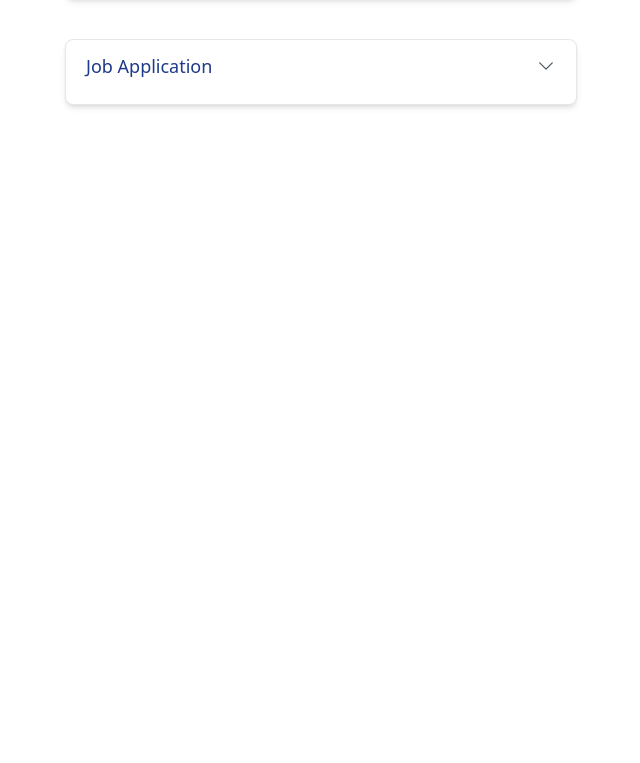
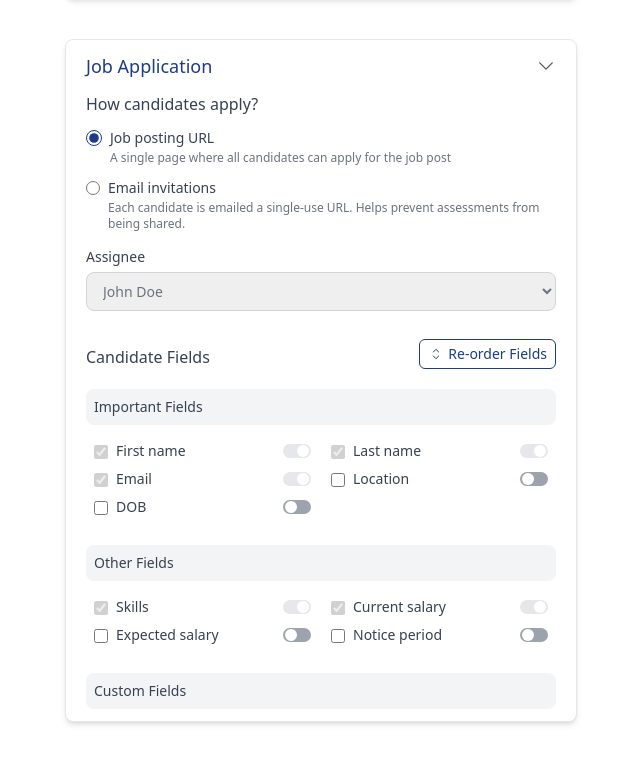
Before and after one commit to jibranjan/tanstack-form, a React (Vite) app: page / in a window 1280 px wide. Shown: the part 2055-2818 px from the top of the page, without its empty margins (215-855 px from the left). Before the commit the page ends 2240 px from the top, so only its background shows below. Built offline with nearby package versions, Linux system fonts and the light colour scheme.

Commit message:
add job-application data

```diff
--- a/src/Form.tsx
+++ b/src/Form.tsx
@@ -11,6 +11,7 @@ function Form() {
             showCompanyAbout: false,
             visaSponsorship: 'Not applicable',
             hasTravelRequirements: 'Yes',
+            howCandidatesApply: 'job-posting-url',
         },
         onSubmit: async ({ value }) => {
           console.log(value)
--- a/src/job-application-tab/job-application.tsx
+++ b/src/job-application-tab/job-application.tsx
@@ -5,10 +5,174 @@ interface JobApplicationProps {
 }
 
 function JobApplication({ form }: JobApplicationProps) {
+    const applicationOptions = [
+        {
+            id: 'job-posting-url',
+            title: 'Job posting URL',
+            description: 'A single page where all candidates can apply for the job post'
+        },
+        {
+            id: 'email-invitations',
+            title: 'Email invitations',
+            description: 'Each candidate is emailed a single-use URL. Helps prevent assessments from being shared.'
+        }
+    ];
+
+    const [fields, setFields] = useState<FieldType[]>([
+        // Important Fields
+        { id: 'first-name', name: 'First name', isMandatory: true, section: 'important' },
+        { id: 'last-name', name: 'Last name', isMandatory: true, section: 'important' },
+        { id: 'email', name: 'Email', isMandatory: true, section: 'important' },
+        { id: 'location', name: 'Location', isMandatory: false, section: 'important' },
+        { id: 'dob', name: 'DOB', isMandatory: false, section: 'important' },
+
+        // Other Fields
+        { id: 'skills', name: 'Skills', isMandatory: true, section: 'other' },
+        { id: 'current-salary', name: 'Current salary', isMandatory: true, section: 'other' },
+        { id: 'expected-salary', name: 'Expected salary', isMandatory: false, section: 'other' },
+        { id: 'notice-period', name: 'Notice period', isMandatory: false, section: 'other' },
+    ]);
+
+    const renderFieldSection = (section: 'important' | 'other') => {
+        return (
+            <div className="grid grid-cols-2 gap-x-5 gap-y-2 p-2">
+                {fields.filter((fld) => fld.section === section).map((fld) => (
+                    <div className="flex items-center justify-between gap-2 col-span-1">
+                        <form.Field
+                            name={`${section}-field-${fld.id}`}
+                            children={(field: any) => {
+                                return (
+                                    <label key={fld.id} htmlFor={`${fld.id}-checkbox`} className="text-sm text-gray-700 font-light flex items-center gap-2">
+                                        <input
+                                            id={`${fld.id}-checkbox`}
+                                            className="w-3.5 h-3.5 accent-blue-900 mt-0.5 rounded-sm"
+                                            type="checkbox"
+                                            name={`${fld.id}-checkbox`}
+                                            defaultChecked={fld.isMandatory}
+                                            disabled={fld.isMandatory}
+                                            onBlur={field.handleBlur}
+                                            onChange={(e) => field.handleChange(e.target.value)}
+                                        />
+                                        {fld.name}
+                                    </label>
+                                )
+                            }}
+                        />
+                        <form.Field
+                            name={`${section}-field-${fld.id}`}
+                            children={(field: any) => {
+                                return (
+                                    <label htmlFor={`${fld.id}-mandatory`} className="relative inline-flex items-center">
+                                        <input
+                                            id={`${fld.id}-mandatory`}
+                                            type="checkbox"
+                                            name={`${fld.id}-mandatory`}
+                                            className="sr-only peer"
+                                            defaultChecked={fld.isMandatory}
+                                            disabled={fld.isMandatory}
+                                            onBlur={field.handleBlur}
+                                            onChange={(e) => field.handleChange(e.target.value)}
+                                    />
+                                    <div className="cursor-pointer w-7 h-3.5 bg-gray-400 outline-none rounded-full peer peer-checked:after:translate-x-full peer-checked:after:border-white after:absolute after:top-[1px] after:left-[2px] after:text-[10px] after:flex after:items-center after:justify-center after:text-emerald-500 after:bg-white after:rounded-full after:h-3 after:w-3 after:transition-all peer-checked:bg-emerald-500 peer-disabled:bg-gray-200"></div>
+                                </label>
+                                )
+                            }}
+                        />
+                    </div>
+                ))}
+            </div>
+        )
+    };
+
     return (
-        <section className="flex flex-col gap-3">
+        <section className="flex flex-col gap-5">
+            {/* How candidates apply? */}
+            <div>
+                <h2 className="text-gray-700 mb-3">How candidates apply?</h2>
+                <div className="flex flex-col gap-3 mb-3">
+                    {applicationOptions.map((option) => (
+                        <form.Field
+                            key={option.id}
+                            name="howCandidatesApply"
+                            children={(field: any) => (
+                                <label
+                                    htmlFor={option.id}
+                                    className="flex items-start gap-2"
+                                >
+                                    <input
+                                        id={option.id}
+                                        className="w-4 h-4 accent-blue-900 mt-0.5"
+                                        name={option.id}
+                                        type="radio"
+                                        checked={field.state.value === option.id}
+                                        onBlur={field.handleBlur}
+                                        onChange={(e) => field.handleChange(e.target.value)}
+                                    />
+                                    <div className="flex flex-col gap-0.5">
+                                        <h3 className="text-sm text-gray-700">{option.title}</h3>
+                                        <p className="text-xs text-gray-500 font-light">{option.description}</p>
+                                    </div>
+                                </label>
+                            )}
+                        />
+                    ))}
+                </div>
+
+                {/* Assignee */}
+                <form.Field
+                    name="assignee"
+                    children={(field: any) => {
+                        return (
+                            <div>
+                                <label htmlFor="assignee" className="text-sm text-gray-700 font-light">Assignee</label>
+                                <select
+                                    id="assignee"
+                                    className="text-sm font-light text-gray-500 ring-0 border border-gray-300 w-full py-2 px-3 rounded-lg mt-1"
+                                    onChange={(e) => field.handleChange(e.target.value)}
+                                    onBlur={field.handleBlur}
+                                >
+                                    <option value="john">John Doe</option>
+                                    <option value="jane">Jane Doe</option>
+                                </select>
+                            </div>
+                        )
+                    }}
+                />
+            </div>
+
+            {/* Candidate Fields */}
+            <div className="flex flex-col gap-5">
+                {/* heading */}
+                <div className="flex justify-between items-end mt-2">
+                    <h2 className="text-gray-700">Candidate Fields</h2>
+                    <div className="text-sm text-blue-900 cursor-pointer flex items-center gap-1 border border-blue-900 px-2 py-1 rounded-md">
+                        <div>
+                            <svg width="16" height="16" viewBox="0 0 16 16" fill="none" xmlns="http://www.w3.org/2000/svg">
+                                <path d="M5.33331 5.99999L7.99998 3.33333L10.6666 6M10.6666 9.99999L7.99998 12.6667L5.33331 9.99999" stroke="currentColor" strokeLinecap="round" strokeLinejoin="round"/>
+                            </svg>
+                        </div>
+                        <span>Re-order Fields</span>
+                    </div>
+                </div>
+                {/* Important Fields */}
+                <div className="flex flex-col gap-2">
+                    <h3 className="text-gray-700 text-sm bg-gray-100 p-2 rounded-lg">Important Fields</h3>
+                    {renderFieldSection('important')}
+                </div>
+
+                {/* Other Fields */}
+                <div className="flex flex-col gap-2">
+                    <h3 className="text-gray-700 text-sm bg-gray-100 p-2 rounded-lg">Other Fields</h3>
+                    {renderFieldSection('other')}
+                </div>
+
+                {/* Custom Fields */}
+                <div className="flex flex-col gap-2">
+                    <h3 className="text-gray-700 text-sm bg-gray-100 p-2 rounded-lg">Custom Fields</h3>
+                </div>
+            </div>
         </section>
-    )
+    );
 }
 
 export default JobApplication
```
